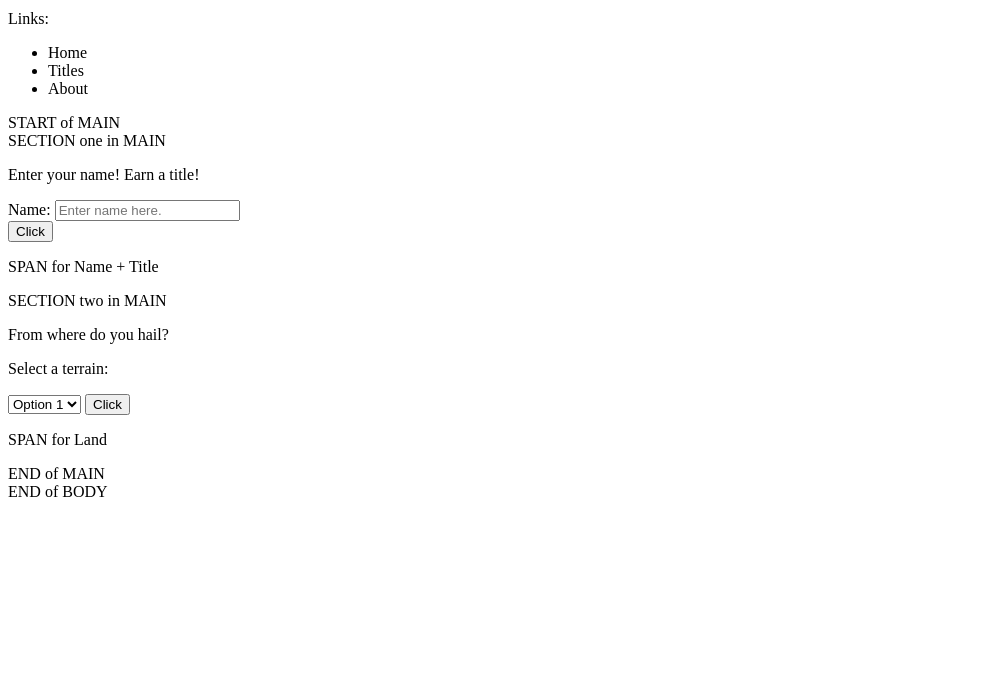
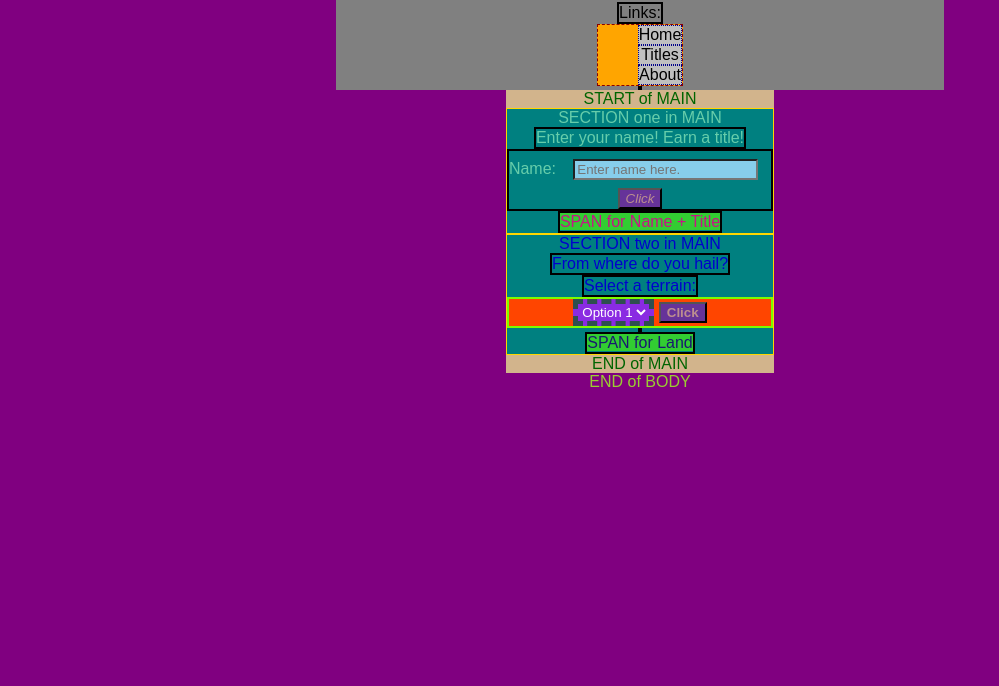
Before and after one commit to franco-ortega/fantasy-title-generator, a plain HTML site: page index.html in a window 1280 px wide. Shown: the part 114-800 px from the top of the page, without its empty margins (0-999 px from the left). Drawn offline with Linux system fonts and the light colour scheme.

Commit message:
add initial css for visual distinction to style.css and index.css

```diff
--- a/index.html
+++ b/index.html
@@ -3,6 +3,8 @@
 <head>
     <meta charset="UTF-8">
     <meta name="viewport" content="width=device-width, initial-scale=1.0">
+    <link rel="stylesheet" href="styles/style.css">
+    <link rel="stylesheet" href="styles/index.css">
     <title>Fantasy Title Generator</title>
 </head>
 <body>
--- a/styles/index.css
+++ b/styles/index.css
@@ -0,0 +1,36 @@
+.section-title {
+    color: mediumaquamarine;
+}
+
+.section-land {
+    color: mediumblue;
+}
+
+.span-title {
+    color: mediumvioletred;
+    font-family: Arial, Helvetica, sans-serif;
+}
+.span-land {
+    color: midnightblue;
+    font-family: Arial, Helvetica, sans-serif;
+}
+
+.input-name {
+    margin: 1vh 1vw;
+}
+
+.button-title {
+    font-style: italic;
+}
+
+.button-land {
+    font-weight: bold;
+}
+
+.form-name {
+    border: solid 2px lawngreen;
+}
+
+.select-land {
+    border: dashed 5px darkslategray;
+}
--- a/styles/style.css
+++ b/styles/style.css
@@ -0,0 +1,84 @@
+* {
+    box-sizing: border-box;
+}
+
+body {
+    background-color: purple;
+    color: yellowgreen;
+    font-family: fantasy;
+    text-align: center;
+    width: fit-content;
+    margin: auto;
+}
+
+header {
+    background-color: gray;
+    color: black;
+}
+
+h1 {
+    background-color: lightgreen;
+    color: darkcyan;
+}
+
+ol, ul {
+	list-style: none;
+}
+
+ul {
+    background-color: orange;
+    border: dashed 1px darkred;
+    width: fit-content;
+    margin: auto;
+}
+
+li {
+    background-color: silver;
+    border: dotted 1px darkblue;
+}
+
+p {
+    border: solid 2px black;
+    width: fit-content;
+    margin: auto;
+}
+
+main {
+    background-color: tan;
+    color: darkgreen;
+    width: fit-content;
+    margin: auto;
+}
+
+section {
+    background-color: teal;
+    border: solid 1px gold;
+}
+
+span {
+    background-color: limegreen;
+}
+
+input {
+    background-color: skyblue;
+    color: darkolivegreen;
+}
+
+button {
+    background-color: rebeccapurple;
+    color: rosybrown;
+}
+
+form {
+    background-color: orangered;
+}
+
+select {
+    background-color: blueviolet;
+    color: white;
+}
+
+option {
+    background-color: green;
+    color: indigo;
+}
```
